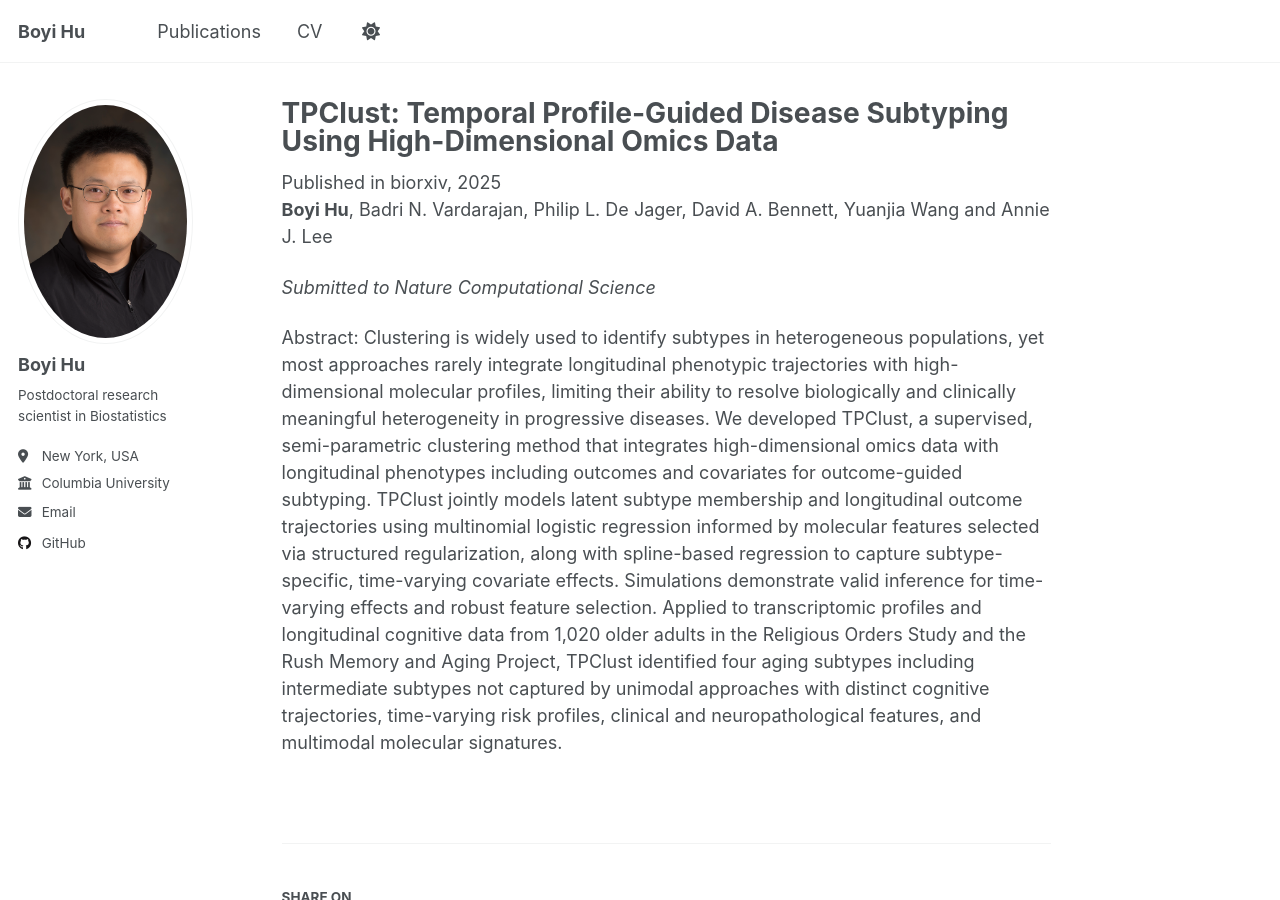
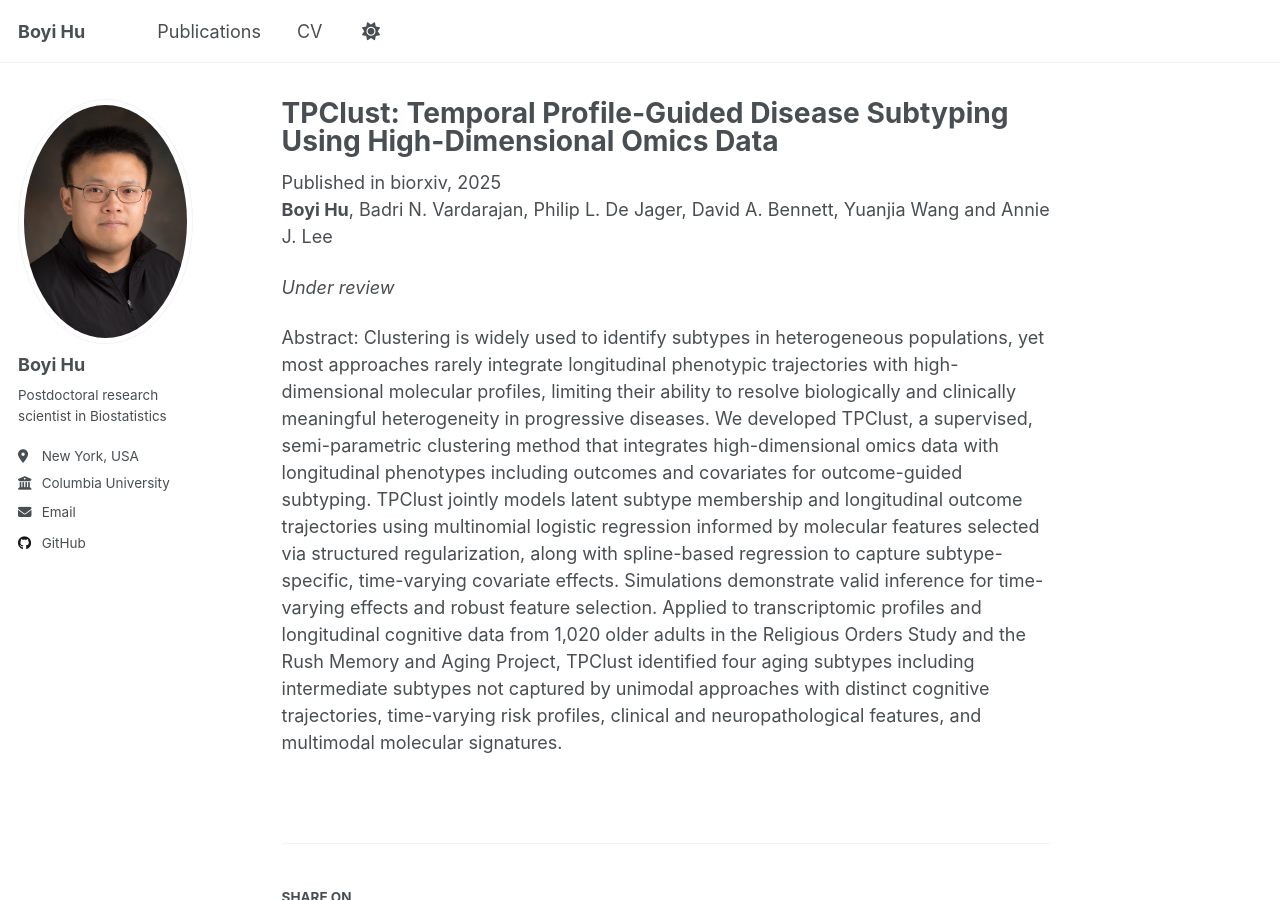
Before and after one commit to BoyiHu673/BoyiHu673.github.io, a Jekyll site: the page built from _publications/TPClust.md, in a window 1280 px wide and 900 px high. Built offline with Jekyll 4.4.1, drawn with Linux system fonts in a browser that asks for light colours; a script that is not in the unit is left out.

Commit message:
Update TPClust.md

```diff
--- a/_publications/TPClust.md
+++ b/_publications/TPClust.md
@@ -9,6 +9,6 @@ paperurl: 'https://www.biorxiv.org/content/10.1101/2025.08.05.668514v1'
 ---
 **Boyi Hu**, Badri N. Vardarajan, Philip L. De Jager, David A. Bennett, Yuanjia Wang and Annie J. Lee
 
-*Submitted to Nature Computational Science*
+*Under review*
 
 Abstract: Clustering is widely used to identify subtypes in heterogeneous populations, yet most approaches rarely integrate longitudinal phenotypic trajectories with high-dimensional molecular profiles, limiting their ability to resolve biologically and clinically meaningful heterogeneity in progressive diseases. We developed TPClust, a supervised, semi-parametric clustering method that integrates high-dimensional omics data with longitudinal phenotypes including outcomes and covariates for outcome-guided subtyping. TPClust jointly models latent subtype membership and longitudinal outcome trajectories using multinomial logistic regression informed by molecular features selected via structured regularization, along with spline-based regression to capture subtype-specific, time-varying covariate effects. Simulations demonstrate valid inference for time-varying effects and robust feature selection. Applied to transcriptomic profiles and longitudinal cognitive data from 1,020 older adults in the Religious Orders Study and the Rush Memory and Aging Project, TPClust identified four aging subtypes including intermediate subtypes not captured by unimodal approaches with distinct cognitive trajectories, time-varying risk profiles, clinical and neuropathological features, and multimodal molecular signatures.
```
